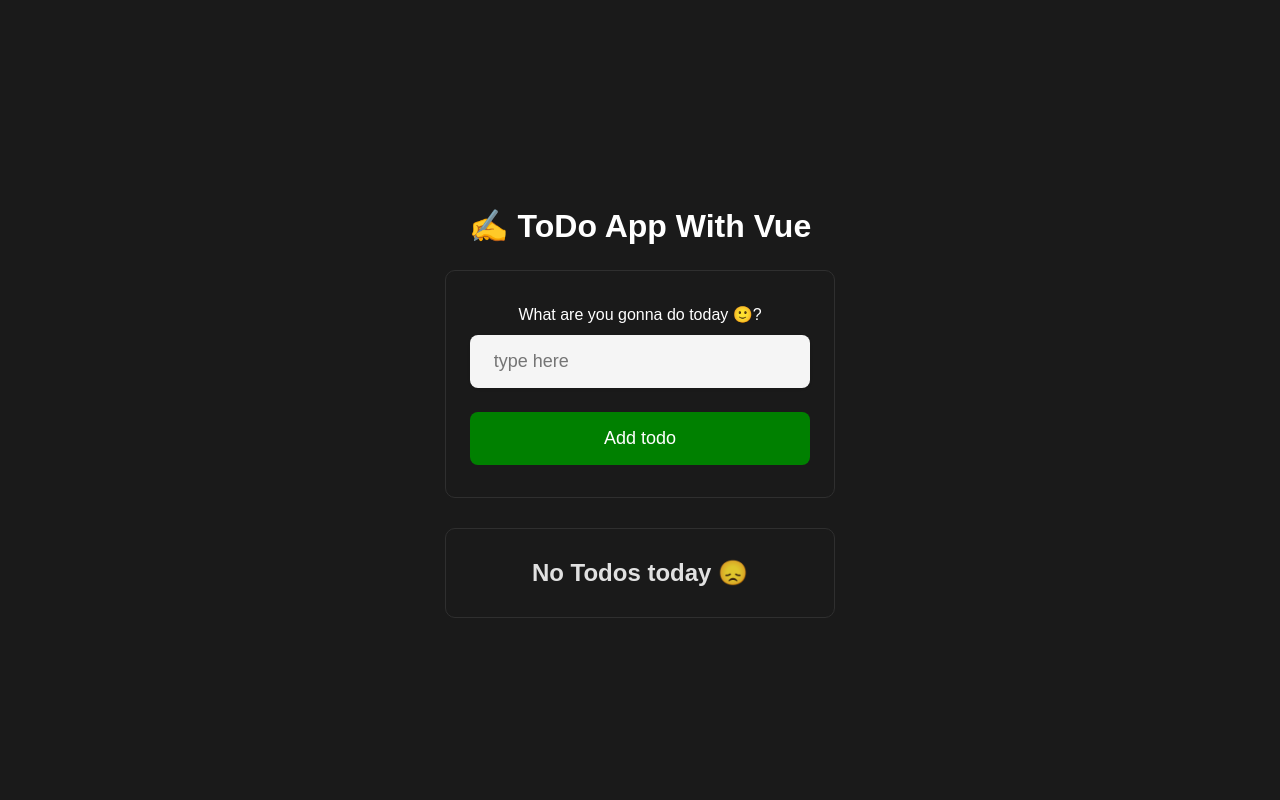
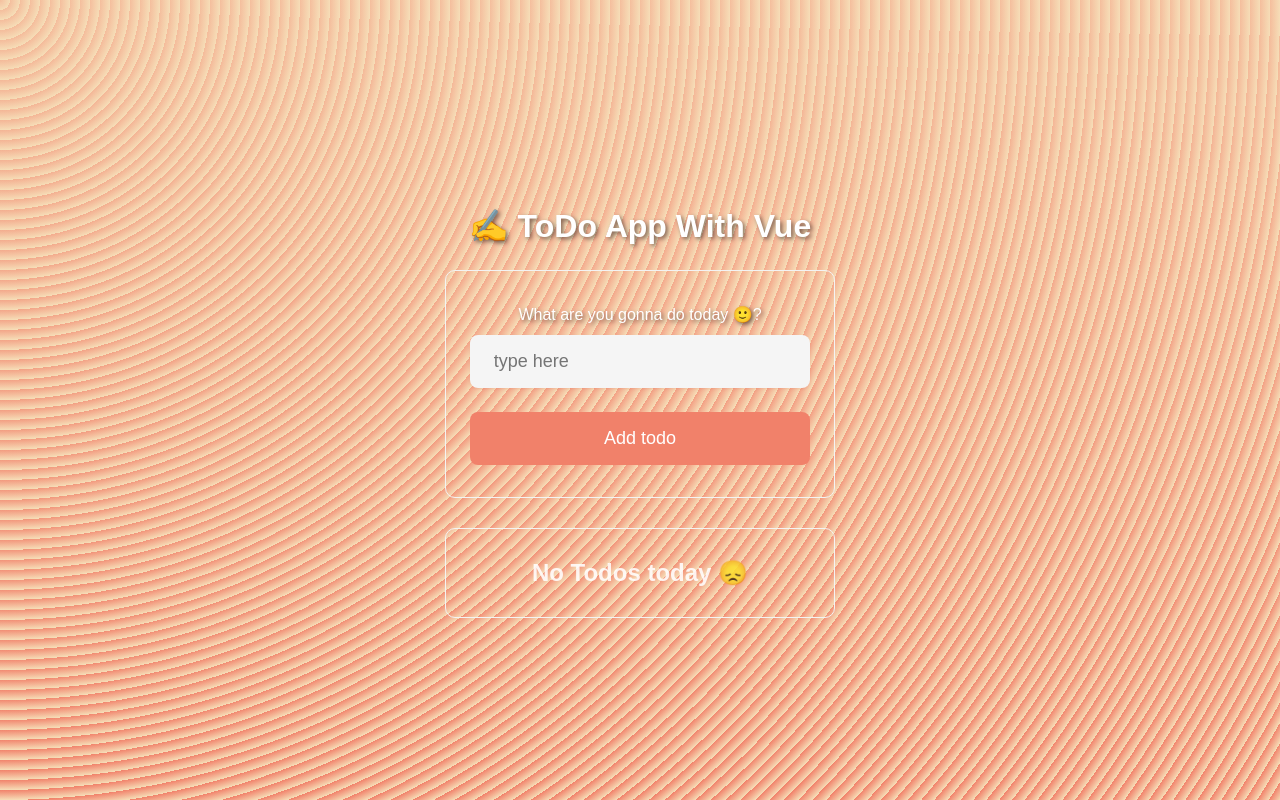
Before and after one commit to m-joseph27/test-waizly, a Vue app: page / in a window 1280 px wide. Built offline with nearby package versions, Linux system fonts and the light colour scheme.

Commit message:
improve few styling

```diff
--- a/src/components/TodoApps.vue
+++ b/src/components/TodoApps.vue
@@ -87,9 +87,3 @@
     todos.value = JSON.parse(localStorage.getItem("todos")) || [];
   });
 </script>
-
-<script>
-  export default {
-    name: "TodoApps",
-  }
-</script>
--- a/src/main.css
+++ b/src/main.css
@@ -3,15 +3,12 @@
   font-size: 16px;
   line-height: 24px;
   font-weight: 400;
-  color-scheme: light dark;
   color: rgba(255, 255, 255, 0.87);
-  background-color: #242424;
   --primary: #3ca7bf;
-  --light: #1A1A1A;
   --grey: #888;
   --dark: #313154;
-  --danger: #ff5b57;
-  --shadow: 0 1px 3px rgba(0, 0, 0, 0.1);
+  --danger: #f44c49e8;
+  --shadow: 0 1px 3px rgba(207, 39, 39, 0.1);
 }
 
 body {
@@ -20,6 +17,9 @@
   place-items: center;
   min-width: 320px;
   min-height: 100vh;
+  background-color: #f6ddb7;
+  opacity: 1;
+  background-image:  repeating-radial-gradient( circle at 0 0, transparent 0, #f6ddb7 10px ), repeating-linear-gradient( #f1816a55, #f1816a );
 }
 
 #app {
@@ -43,10 +43,6 @@
   cursor: initial;
 }
 
-body {
-  background: var(--light);
-}
-
 section {
   margin-top: 2rem;
   margin-bottom: 2rem;
@@ -59,6 +55,7 @@
   font-size: 1rem;
   font-weight: 400;
   margin-bottom: 0.5rem;
+  text-shadow: 2px 2px 4px rgba(0, 0, 0, 0.5);
 }
 
 h4 {
@@ -70,6 +67,7 @@
 
 .greeting .title {
   display: flex;
+  text-shadow: 2px 2px 4px rgba(0, 0, 0, 0.5);
 }
 
 .greeting .title input {
@@ -150,6 +148,7 @@
   box-shadow: var(--personal-glow);
   cursor: pointer;
   transition: 0.2s ease-in-out;
+  background-color: #f1816a;
 }
 
 .create-todo input[type="submit"]:hover {
@@ -158,12 +157,13 @@
 
 .todo-list .list {
   margin: 1rem 0;
+  text-shadow: 2px 2px 4px rgba(0, 0, 0, 0.5);
 }
 
 .todo-list .todo-item {
   display: flex;
   align-items: center;
-  background-color: #3a3a3a6f;
+  background-color: #b758216f;
   padding: 1rem;
   border-radius: 0.5rem;
   box-shadow: var(--shadow);
@@ -214,12 +214,12 @@
 
 .todo-item.done .todo-content input {
   text-decoration: line-through;
-  color: rgba(165, 165, 165, 0.752);
+  color: rgba(48, 47, 47, 0.681);
 }
 
 .input-section,
 .todo-section {
-  border: 1px solid rgb(47, 47, 47);
+  border: 1px solid rgb(243, 243, 243);
   border-radius: 10px;
   margin-top: 30px;
 }
```
